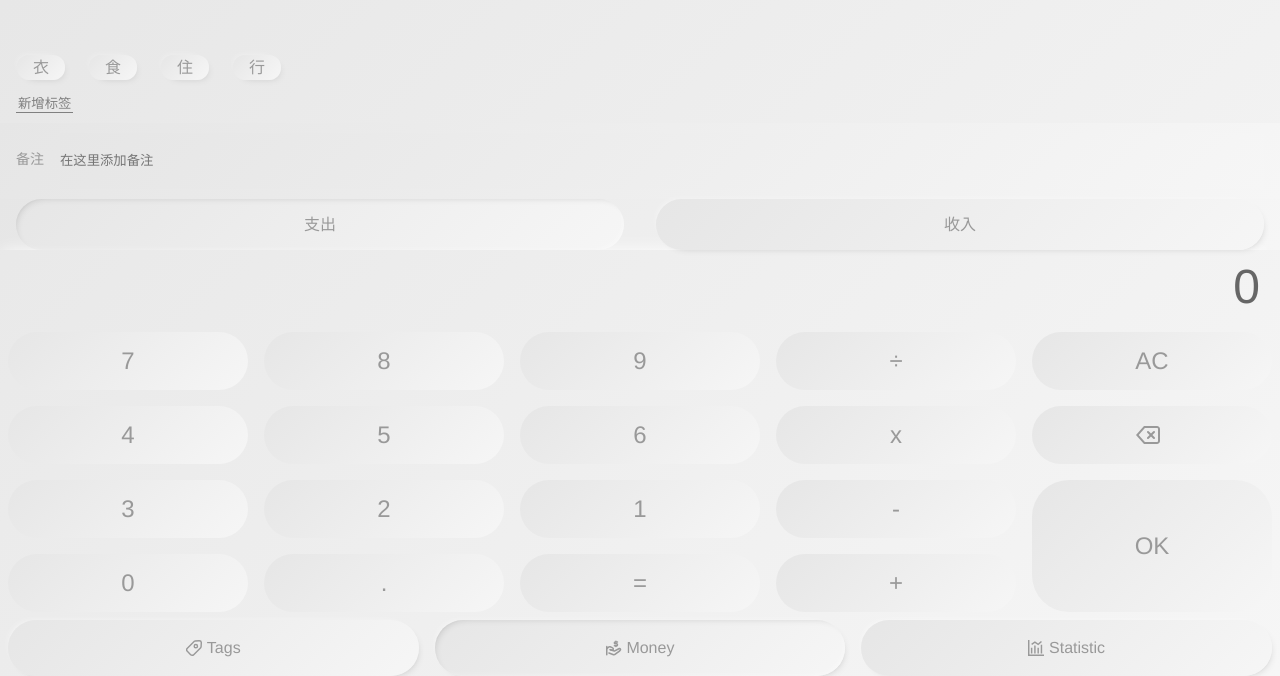
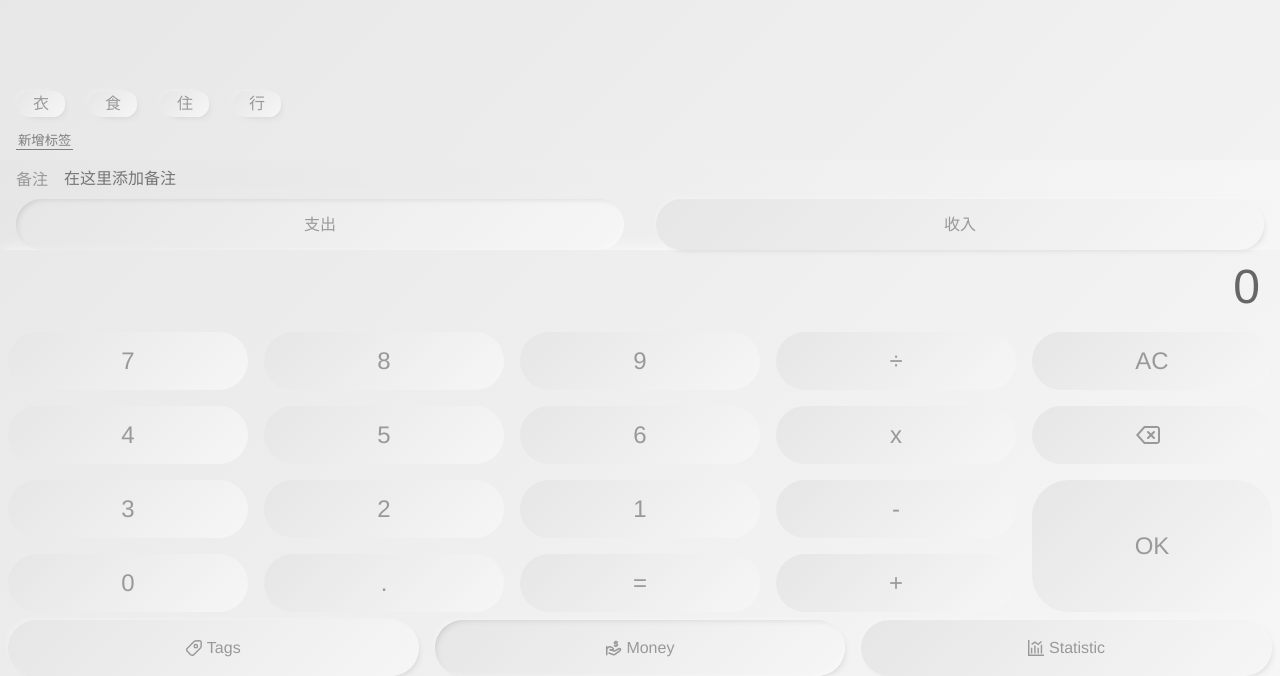
Before and after one commit to Freddy-Gong/charge-account, a React app: page /tags#/money in a window 1280 px wide. Shown: the part 124-800 px from the top of the page. Built offline with nearby package versions, Linux system fonts and the light colour scheme.

Commit message:
创建Input组件

```diff
--- /dev/null
+++ b/src/components/Input.tsx
@@ -0,0 +1,43 @@
+import React from 'react'
+import styled from 'styled-components'
+
+const Label = styled.label`
+    display:flex;
+    color:#999;
+    align-items:center;
+    font-size: 16px;
+    font-family: Helvetica;
+    font-weight: normal;
+    > span {
+        white-space:nowrap;
+        margin-right:16px;
+    }
+    > input {
+        display:block;
+        width:100%;
+        height:100%;
+        border:none;
+        background: linear-gradient(135deg,rgba(230,230,230,1) 0%,rgba(246,246,246,1) 100%);
+        font-size: 16px;
+        font-family: Helvetica;
+        font-weight: normal;
+    color:#999;
+
+    }
+`
+
+type Props = {
+    label: string;
+} & React.InputHTMLAttributes<HTMLInputElement>
+
+const Input: React.FC<Props> = (props) => {
+    const { label, children, ...rest } = props
+    return (
+        <Label>
+            <span>{label}</span>
+            <input {...rest} />
+        </Label>
+    )
+
+}
+export { Input }
--- a/src/components/icon.tsx
+++ b/src/components/icon.tsx
@@ -13,7 +13,7 @@
 const Icon = (props: Props) => {
     return (
         <svg className="icon">
-            <use xlinkHref={'#' + props.name} />
+            {props.name && <use xlinkHref={'#' + props.name} />}
         </svg>
     )
 }
--- a/src/view/Money/NotesSection.tsx
+++ b/src/view/Money/NotesSection.tsx
@@ -1,27 +1,11 @@
 import styled from 'styled-components'
-import React, { useRef } from 'react'
+import React, { useRef, ChangeEventHandler } from 'react'
+import { Input } from 'components/Input'
 
 const Wrapper = styled.section`
     background: linear-gradient(135deg,rgba(230,230,230,1) 0%,rgba(246,246,246,1) 100%);
     padding:10px 16px;
     font-size:14px;
-    > label {
-        display:flex;
-        align-items:center;
-        > span {
-            color:#999;
-            white-space:nowrap;
-            margin-right:16px;
-        }
-        > input {
-            display:block;
-            width:100%;
-            height:56px;
-            border:none;
-            background: linear-gradient(135deg,rgba(230,230,230,1) 0%,rgba(246,246,246,1) 100%);
-
-        }
-    }
 `
 
 //受控组件
@@ -52,21 +36,20 @@
 
     const note = props.value
     const refInput = useRef<HTMLInputElement>(null)
-    const onBlur = () => {
-        if (refInput.current !== null) {
-            props.onChange(refInput.current.value)
-        }
+    const onBlur: ChangeEventHandler<HTMLInputElement> = (e) => {
+        props.onChange(e.target.value)
     }
     return (
         <Wrapper>
-            <label>
+            <Input label='备注' type="text" placeholder="在这里添加备注" value={note} onChange={onBlur} />
+            {/* <label>
                 <span>备注</span>
                 <input type="text" placeholder="在这里添加备注"
                     ref={refInput}
                     defaultValue={note}
                     onBlur={onBlur}
                 />
-            </label>
+            </label> */}
         </Wrapper>
     )
 }
--- a/src/view/Tag.tsx
+++ b/src/view/Tag.tsx
@@ -4,6 +4,8 @@
 import Layout from 'components/layout'
 import styled from 'styled-components'
 import Icon from 'components/icon'
+import { Input } from 'components/Input'
+
 type Params = {
     id: string
 }
@@ -43,23 +45,6 @@
     border-radius:20px;
     background: linear-gradient(135deg,rgba(230,230,230,1) 0%,rgba(246,246,246,1) 100%);
     box-shadow: -4px -4px 10px -8px rgba(255,255,255,1), 4px 4px 10px -8px rgba(0, 0, 0, .3);
-    > label {
-        display:flex;
-        align-item:center;
-        > span {
-            margin-right:8px;
-            white-space:nowrap;
-        }
-        > input {
-            display:block;
-            width:100%;
-            border:none;
-            background: linear-gradient(135deg,rgba(230,230,230,1) 0%,rgba(246,246,246,1) 100%);
-            font-size: 24px;
-            font-family: Helvetica;
-            font-weight: normal;
-            color: #999;
-        }
     }
 `
 const Space = styled.div`
@@ -79,10 +64,7 @@
                 <Icon name='' />
             </TopBar>
             <Name>
-                <label>
-                    <span>标签名</span>
-                    <input type="text" placeholder={tag.name} />
-                </label>
+                <Input label="标签名" value={tag.name} />
             </Name>
             <Space />
             <Button>删除标签</Button>
```
